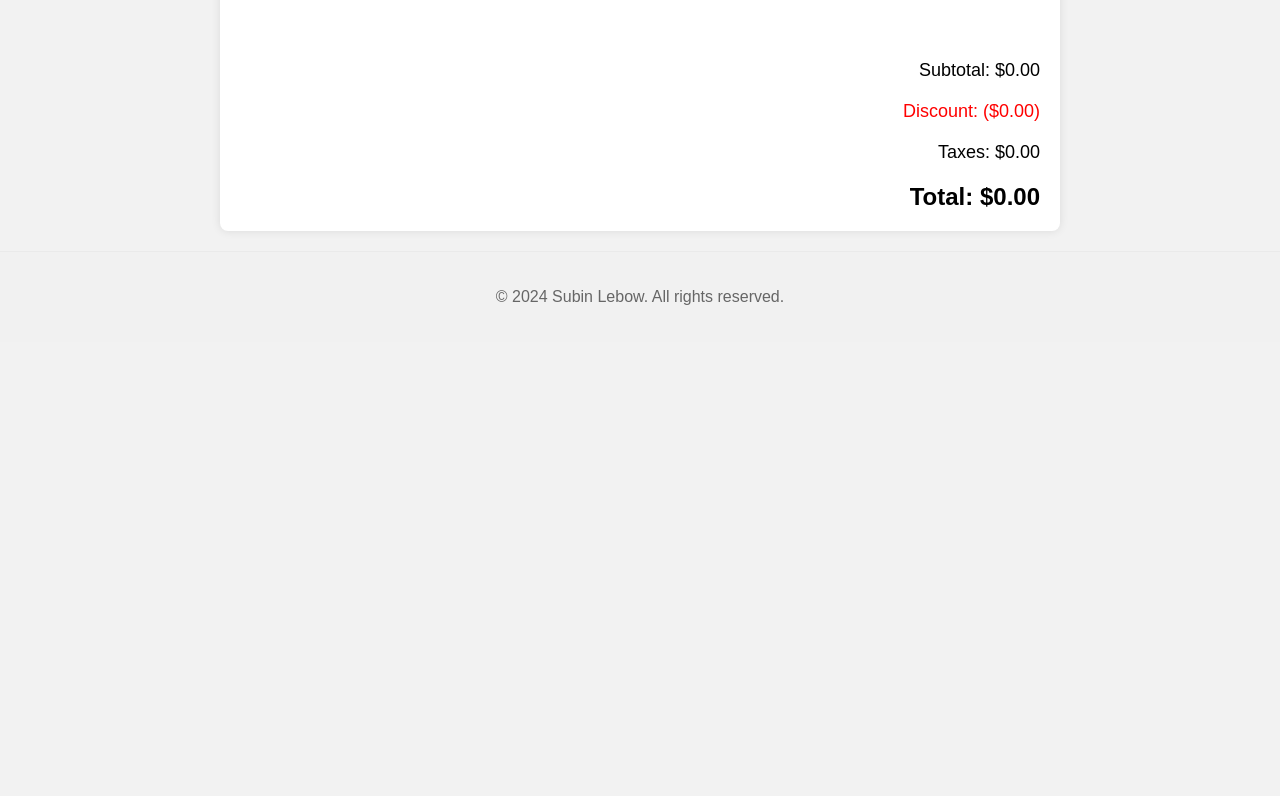
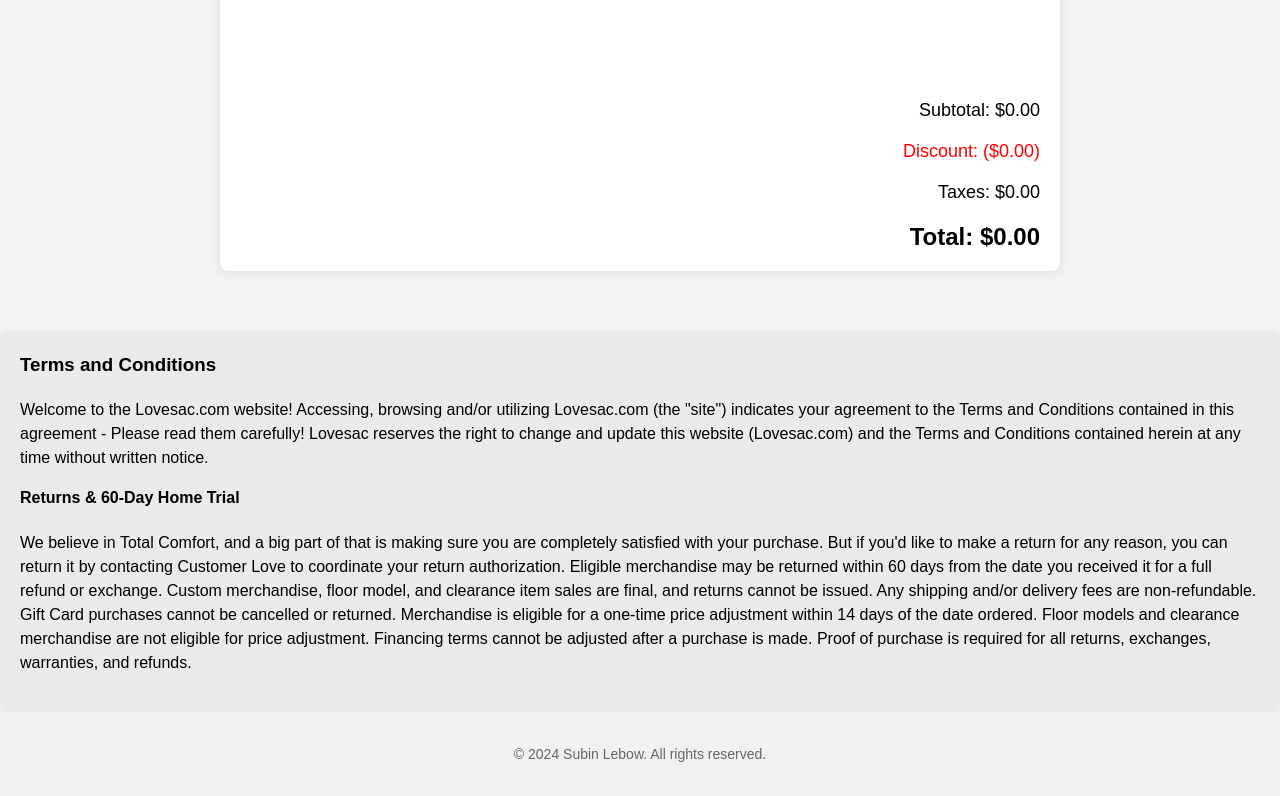
Before and after one commit to deflatedDbug/quote-gen-api, a Flask app: template templates/quote_template.html in a window 1280 px wide. Shown: the part 418-1214 px from the top of the page. Before the commit the page ends 723 px from the top, so only its background shows below. Run offline with Flask 3, Linux system fonts and the light colour scheme; the template is opened without the code that fills it, so the values that code supplies are empty.

Commit message:
Terms and Conditions

```diff
--- a/templates/quote_template.html
+++ b/templates/quote_template.html
@@ -90,22 +90,14 @@
         padding: 10px 0;
         border-bottom: 1px solid #ddd;
       }
-      .subtotal {
+
+      .subtotal, .discount, .tax {
         font-size: 18px;
         text-align: right;
-        padding-top: 20px;
-        margin-top: 40px;
+        padding-top: 5px;
+        margin-top: 15px;
       }
-      .discount {
-        font-size: 18px;
-        text-align: right;
-        padding-top: 20px;
-      }
-      .tax {
-        font-size: 18px;
-        text-align: right;
-        padding-top: 20px;
-      }
+
       .total {
         font-size: 24px;
         font-weight: bold;
@@ -118,9 +110,28 @@
         background-color: #f1f1f1;
         border-top: 1px solid #eaeaea;
         color: #666;
+        font-size: 14px;
+
       }
       .footer p {
         font-size: 14px;
+      }
+
+      .Terms {
+        margin-top: 40px;
+        padding: 20px;
+        background-color: #eaeaea;
+        border-radius: 5px;
+        font-size: 16px;
+        line-height: 1.5;
+      }
+
+      .Terms h3, .Terms h4 {
+        margin-top: 0;
+      }
+
+      .Terms p {
+        margin-bottom: 1em;
       }
 
       @media (max-width: 600px) {
@@ -140,7 +151,7 @@
           align-items: flex-start;
         }
         .quote-info {
-        align-self: stretch;
+          align-self: stretch;
           text-align: left;
           margin-top: 10px;
         }
@@ -158,7 +169,9 @@
           />
         </div>
         <div class="header-text">
-          <p style="margin-bottom: 20px;">Two Landmark Sq. Suite 300<br />Stamford, CT 06901</p>
+          <p style="margin-bottom: 20px">
+            Two Landmark Sq. Suite 300<br />Stamford, CT 06901
+          </p>
           <br />
           <br />
 
@@ -171,13 +184,16 @@
       <div class="header2">
         <div class="client-info">
           <p>{{client_firstName}} {{client_lastName}}</p>
-          <p>{{client_streetAddress}}, {{client_city}}, {{client_state}} {{client_zip}}</p>
+          <p>
+            {{client_streetAddress}}, {{client_city}}, {{client_state}}
+            {{client_zip}}
+          </p>
         </div>
 
         <div class="quote-info">Date: {{created_date}}</div>
       </div>
 
-      <table>
+      <table style="margin-bottom: 80px;">
         <thead>
           <tr>
             <th>ITEM</th>
@@ -203,9 +219,39 @@
         </tbody>
       </table>
       <div class="subtotal">Subtotal: ${{ '%.2f' | format(subtotal) }}</div>
-      <div style="color: red;" class="discount">Discount: (${{ '%.2f' | format(discount_value) }})</div>
+      <div style="color: red" class="discount">
+        Discount: (${{ '%.2f' | format(discount_value) }})
+      </div>
       <div class="tax">Taxes: ${{ '%.2f' | format(tax_amount)}}</div>
       <div class="total">Total: ${{ '%.2f' | format(total) }}</div>
+    </div>
+
+    <div class="Terms">
+      <h3>Terms and Conditions</h3>
+      <p>
+        Welcome to the Lovesac.com website! Accessing, browsing and/or utilizing
+        Lovesac.com (the "site") indicates your agreement to the Terms and
+        Conditions contained in this agreement - Please read them carefully!
+        Lovesac reserves the right to change and update this website
+        (Lovesac.com) and the Terms and Conditions contained herein at any time
+        without written notice.
+      </p>
+      <h4>Returns & 60-Day Home Trial</h4>
+      <p>
+        We believe in Total Comfort, and a big part of that is making sure you
+        are completely satisfied with your purchase. But if you'd like to make a
+        return for any reason, you can return it by contacting Customer Love to
+        coordinate your return authorization. Eligible merchandise may be
+        returned within 60 days from the date you received it for a full refund
+        or exchange. Custom merchandise, floor model, and clearance item sales
+        are final, and returns cannot be issued. Any shipping and/or delivery
+        fees are non-refundable. Gift Card purchases cannot be cancelled or
+        returned. Merchandise is eligible for a one-time price adjustment within
+        14 days of the date ordered. Floor models and clearance merchandise are
+        not eligible for price adjustment. Financing terms cannot be adjusted
+        after a purchase is made. Proof of purchase is required for all returns,
+        exchanges, warranties, and refunds.
+      </p>
     </div>
   </body>
   <footer>
```
